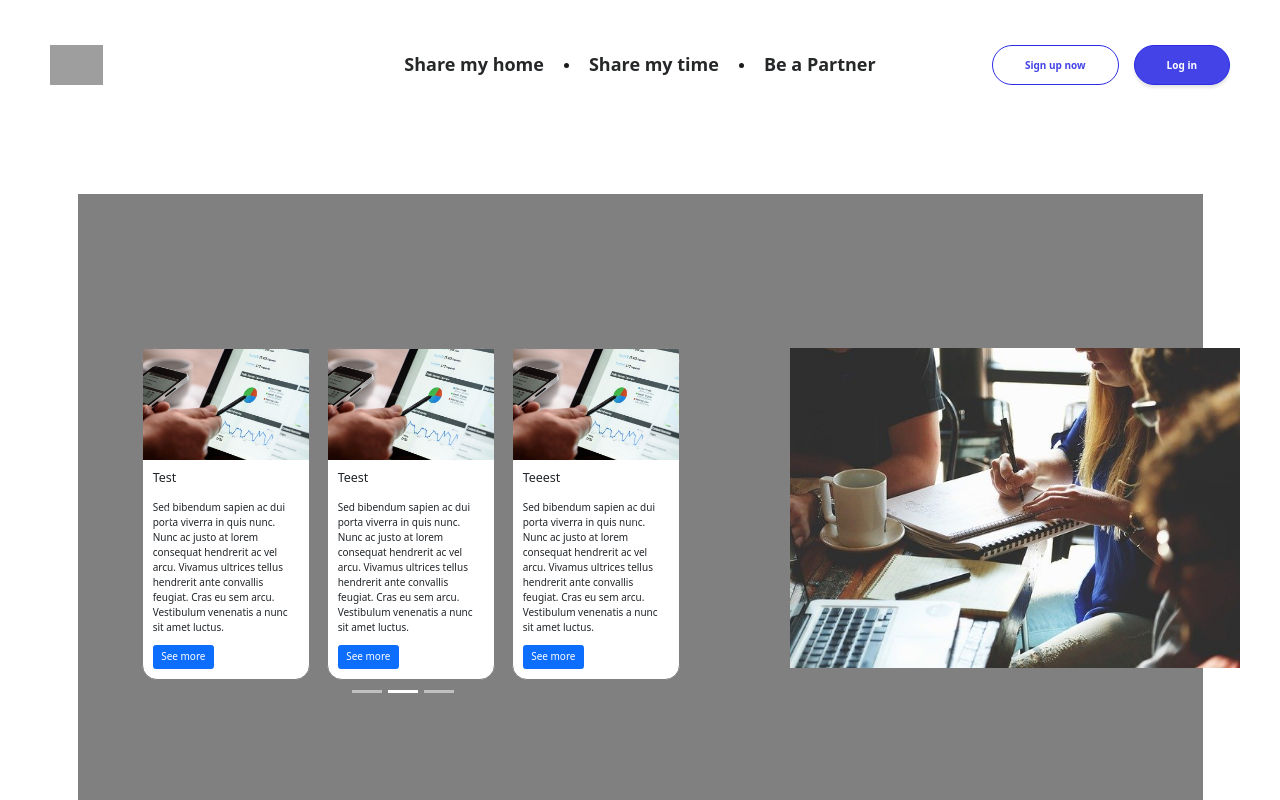
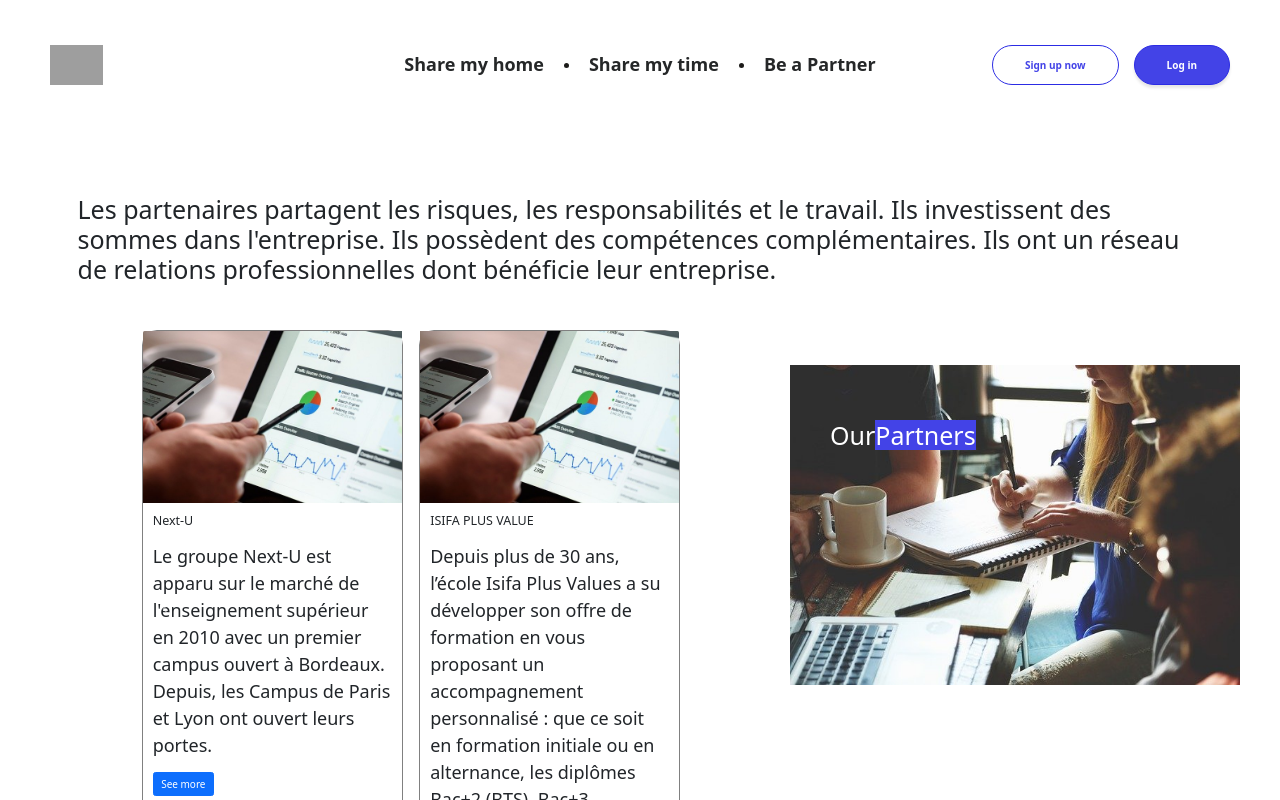
Before and after one commit to samookie/Hackathon, a React (Create React App) app: page / in a window 1280 px wide. Shown: the top 800 px of the page. Built offline with nearby package versions, Linux system fonts and the light colour scheme; grey boxes are pictures that could not be loaded.

Commit message:
Projet fini

```diff
--- a/package.json
+++ b/package.json
@@ -6,6 +6,10 @@
   "main": "src/index.js",
   "dependencies": {
     "bootstrap": "5.1.3",
+    "dotenv": "16.0.0",
+    "emailjs": "3.8.0",
+    "emailjs-com": "3.2.0",
+    "env": "0.0.2",
     "formik": "2.2.9",
     "react": "18.0.0",
     "react-bootstrap": "2.2.2",
--- a/src/components/App.js
+++ b/src/components/App.js
@@ -1,7 +1,7 @@
 import React from "react";
 import ReactDOM from "react-dom";
 import Header from "./Header";
-import Footer from "./Footer";
+
 import Partners from "./Partners";
 import "bootstrap/dist/css/bootstrap.min.css";
 import { Container } from "react-bootstrap";
@@ -13,7 +13,6 @@ export default function App() {
       <Container>
         <Partners />
       </Container>
-      <Footer />
     </div>
   );
 }
--- a/src/components/Carroussel.jsx
+++ b/src/components/Carroussel.jsx
@@ -12,58 +12,30 @@ export default function Carroussel() {
           <Carousel.Item>
             <CardGroup>
               <Carte
-                nom="Thomas"
-                texte="Sed bibendum sapien ac dui porta viverra in quis nunc. Nunc ac justo at lorem consequat hendrerit ac vel arcu. Vivamus ultrices tellus hendrerit ante convallis feugiat. Cras eu sem arcu. Vestibulum venenatis a nunc sit amet luctus."
-              />
-              <Carte
-                nom="Shenda"
-                texte="Sed bibendum sapien ac dui porta viverra in quis nunc. Nunc ac justo at lorem consequat hendrerit ac vel arcu. Vivamus ultrices tellus hendrerit ante convallis feugiat. Cras eu sem arcu. Vestibulum venenatis a nunc sit amet luctus."
-              />
-              <Carte
-                nom="Adrien"
-                texte="Sed bibendum sapien ac dui porta viverra in quis nunc. Nunc ac justo at lorem consequat hendrerit ac vel arcu. Vivamus ultrices tellus hendrerit ante convallis feugiat. Cras eu sem arcu. Vestibulum venenatis a nunc sit amet luctus."
+                nom="L'ETUDIANT"
+                texte="L'Etudiant est un groupe média spécialisé dans l'information sur la formation, les études et les métiers à destination des 15-25 ans. Il conseille les lycéens, les étudiants et leurs parents sur les questions d'orientation scolaire et professionnelle et de formation initiale et continue."
               />
             </CardGroup>
           </Carousel.Item>
           <Carousel.Item>
             <CardGroup>
               <Carte
-                nom="Test"
-                texte="Sed bibendum sapien ac dui porta viverra in quis nunc. Nunc ac justo at lorem consequat hendrerit ac vel arcu. Vivamus ultrices tellus hendrerit ante convallis feugiat. Cras eu sem arcu. Vestibulum venenatis a nunc sit amet luctus."
+                nom="Next-U"
+                texte="Le groupe Next-U est apparu sur le marché de l'enseignement supérieur en 2010 avec un premier campus ouvert à Bordeaux. Depuis, les Campus de Paris et Lyon ont ouvert leurs portes."
               />
               <Carte
-                nom="Teest"
-                texte="Sed bibendum sapien ac dui porta viverra in quis nunc. Nunc ac justo at lorem consequat hendrerit ac vel arcu. Vivamus ultrices tellus hendrerit ante convallis feugiat. Cras eu sem arcu. Vestibulum venenatis a nunc sit amet luctus."
-              />
-              <Carte
-                nom="Teeest"
-                texte="Sed bibendum sapien ac dui porta viverra in quis nunc. Nunc ac justo at lorem consequat hendrerit ac vel arcu. Vivamus ultrices tellus hendrerit ante convallis feugiat. Cras eu sem arcu. Vestibulum venenatis a nunc sit amet luctus."
-              />
-            </CardGroup>
-          </Carousel.Item>
-          <Carousel.Item>
-            <CardGroup>
-              <Carte
-                nom="1"
-                texte="Sed bibendum sapien ac dui porta viverra in quis nunc. Nunc ac justo at lorem consequat hendrerit ac vel arcu. Vivamus ultrices tellus hendrerit ante convallis feugiat. Cras eu sem arcu. Vestibulum venenatis a nunc sit amet luctus."
-              />
-              <Carte
-                nom="2"
-                texte="Sed bibendum sapien ac dui porta viverra in quis nunc. Nunc ac justo at lorem consequat hendrerit ac vel arcu. Vivamus ultrices tellus hendrerit ante convallis feugiat. Cras eu sem arcu. Vestibulum venenatis a nunc sit amet luctus."
-              />
-              <Carte
-                nom="3"
-                texte="Sed bibendum sapien ac dui porta viverra in quis nunc. Nunc ac justo at lorem consequat hendrerit ac vel arcu. Vivamus ultrices tellus hendrerit ante convallis feugiat. Cras eu sem arcu. Vestibulum venenatis a nunc sit amet luctus."
+                nom="ISIFA PLUS VALUE"
+                texte="Depuis plus de 30 ans, l’école Isifa Plus Values a su développer son offre de formation en vous proposant un accompagnement personnalisé : que ce soit en formation initiale ou en alternance, les diplômes Bac+2 (BTS), Bac+3 (BACHELOR) et Bac+5."
               />
             </CardGroup>
           </Carousel.Item>
         </Carousel>
       </div>
       <div className="col-4 zonePartner">
-        {/*<div className="title-partner">
-          <p> Our </p>
-          <p className="box-partner"> Partners </p>
-  </div>*/}
+        <div className="title-partner">
+          <h1> Our </h1>
+          <h1 className="box-partner"> Partners </h1>
+        </div>
         <img href="/" src={imgPartner} className="partner-img" />
       </div>
     </div>
--- a/src/components/Carte.jsx
+++ b/src/components/Carte.jsx
@@ -9,7 +9,15 @@ export default function Carte(props) {
       <Card.Body>
         <Card.Title>{props.nom}</Card.Title>
         <Card.Text>{props.texte}</Card.Text>
-        <Button variant="primary">See more</Button>
+        <Button
+          variant="primary"
+          onClick={(e) => {
+            e.preventDefault();
+            window.location.href = "http://google.com";
+          }}
+        >
+          See more
+        </Button>
       </Card.Body>
     </Card>
   );
--- a/src/components/Footer.jsx
+++ /dev/null
@@ -1,5 +0,0 @@
-import React from "react";
-
-export default function Footer() {
-  return <footer></footer>;
-}
--- a/src/components/FormPartner.jsx
+++ b/src/components/FormPartner.jsx
@@ -1,22 +1,31 @@
 import React from "react";
+import emailjs from "emailjs-com";
 import "bootstrap/dist/css/bootstrap.min.css";
 import { Form, Row, Col, Button } from "react-bootstrap";
 
-const onSubmit = (data, r) => {
-  alert(`Thank you for your message from ${data.email}`);
-  const templateId = "template_l7s9qxd";
-  const serviceID = "my_gmail";
-
-  r.target.reset();
-};
 function FormPartner(props) {
-  /*if(blabla.getElementById("") == "School"){
-    email = "school@leavy.co";
-  }*/
-
+  function sendEmail(e) {
+    e.preventDefault();
+    emailjs
+      .sendForm(
+        `${process.env.REACT_APP_SERVICE_ID}`,
+        `${process.env.REACT_APP_TEMPLATE_ID}`,
+        e.target,
+        `${process.env.REACT_APP_USER_ID}`
+      )
+      .then(
+        (result) => {
+          console.log(result.text);
+        },
+        (error) => {
+          console.log(error.text);
+        }
+      );
+    e.target.reset();
+  }
   return (
     <div className="formulaire">
-      <Form>
+      <Form onSubmit={sendEmail}>
         <Row>
           <Col md>
             <Form.Group controlId="formName">
@@ -24,6 +33,7 @@ function FormPartner(props) {
               <Form.Control
                 type="text"
                 placeholder="Enter your name"
+                name="formName"
                 required
               />
             </Form.Group>
@@ -34,6 +44,7 @@ function FormPartner(props) {
               <Form.Control
                 type="text"
                 placeholder="Enter your surname"
+                name="formSurname"
                 required
               />
             </Form.Group>
@@ -46,6 +57,7 @@ function FormPartner(props) {
               <Form.Control
                 type="text"
                 placeholder="Enter your phone number"
+                name="formPhone"
                 required
               />
             </Form.Group>
@@ -58,12 +70,13 @@ function FormPartner(props) {
               <Form.Control
                 type="text"
                 placeholder="Enter your company"
+                name="formCompany"
                 required
               />
             </Form.Group>
           </Col>
           <Col md>
-            <Form.Group controlId="formSurname">
+            <Form.Group controlId="formType">
               <Form.Label>Type of Partnership</Form.Label>
               <Form.Select>
                 <option>School</option>
@@ -75,11 +88,12 @@ function FormPartner(props) {
         </Row>
         <Row>
           <Col md>
-            <Form.Group controlId="formCompany">
+            <Form.Group controlId="formAddress">
               <Form.Label>Company address</Form.Label>
               <Form.Control
                 type="text"
                 placeholder="Company address"
+                name="formAddress"
                 required
               />
             </Form.Group>
@@ -92,6 +106,7 @@ function FormPartner(props) {
               <Form.Control
                 type="text"
                 placeholder="Enter your job's name"
+                name="formJob"
                 required
               />
             </Form.Group>
@@ -99,11 +114,12 @@ function FormPartner(props) {
         </Row>
         <Row>
           <Col md>
-            <Form.Group controlId="formCompany">
+            <Form.Group controlId="formEmail">
               <Form.Label>Mail</Form.Label>
               <Form.Control
                 type="mail"
                 placeholder="Enter your mail"
+                name="formEmail"
                 required
               />
             </Form.Group>
--- a/src/components/Formulaire.jsx
+++ /dev/null
@@ -1,28 +0,0 @@
-import React from "react";
-import "bootstrap/dist/css/bootstrap.min.css";
-import FormPartner from "./FormPartner";
-import { Container, Button, Form, Row, Col } from "react-bootstrap";
-
-export default function Formulaire() {
-  return (
-    <div>
-      <Form>
-        <Form.Group className="mb-3" controlId="formBasicEmail">
-          <Form.Label>Email address</Form.Label>
-          <Form.Control type="email" placeholder="Enter email" />
-          <Form.Text className="text-muted">
-            We'll never share your email with anyone else.
-          </Form.Text>
-        </Form.Group>
-        <Form.Group className="mb-3" controlId="formBasicName">
-          <Form.Label>Name</Form.Label>
-          <Form.Control type="text" placeholder="Enter name" />
-        </Form.Group>
-
-        <Button variant="primary" type="submit">
-          Submit
-        </Button>
-      </Form>
-    </div>
-  );
-}
--- a/src/components/Partners.jsx
+++ b/src/components/Partners.jsx
@@ -1,15 +1,24 @@
 import React from "react";
-import Formulaire from "./Formulaire";
 import Carroussel from "./Carroussel";
 import FormPartner from "./FormPartner";
 import image from "../images/santorini.jpg";
 export default function Partners() {
   return (
     <div>
+      <h1>
+        {" "}
+        Les partenaires partagent les risques, les responsabilités et le
+        travail. Ils investissent des sommes dans l'entreprise. Ils possèdent
+        des compétences complémentaires. Ils ont un réseau de relations
+        professionnelles dont bénéficie leur entreprise.{" "}
+      </h1>
       <div className="partieThomas">
         <Carroussel />
       </div>
       <div className="partieShenda" style={{ backgroundImage: `url(${image}` }}>
+        <h1>Be our </h1>
+        <h1 className="partnerT">Partner</h1>
+
         <FormPartner />
       </div>
     </div>
```
Also changed, not shown: public/styles.css, 1 other file (tests, documents, lock files or other folders).
